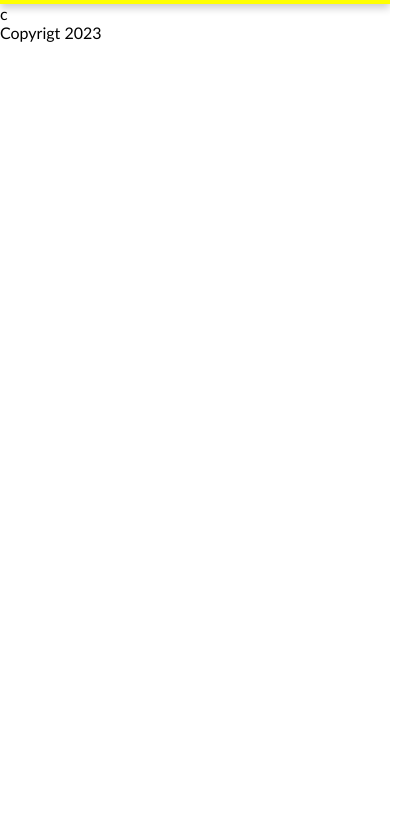
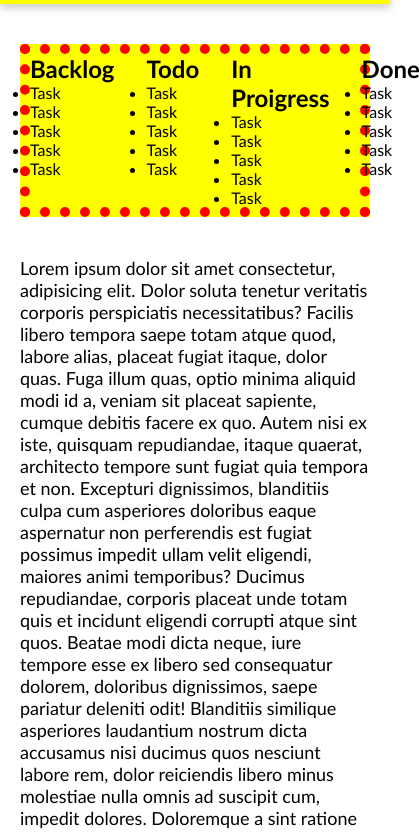
Before and after one commit to AntiusDragon/task-management, a website with bundled scripts: page index.html in a window 390 px wide. Shown: the part 55-887 px from the top of the page, 420 px wide, since content can reach past the window. Before the commit the page ends 844 px from the top, so only its background shows below. Built offline with nearby package versions, Linux system fonts and the light colour scheme.

Commit message:
Todo render

```diff
--- a/CSS/header.css
+++ b/CSS/header.css
@@ -14,3 +14,9 @@
 }
 .main-header > .btn{
 }
+
+@media print {
+    .main-header {
+       display: none;
+    }
+ }
--- a/CSS/main.css
+++ b/CSS/main.css
@@ -8,3 +8,49 @@ body * {
  body {
     font-family: 'Gill Sans', 'Gill Sans MT', Calibri, 'Trebuchet MS', sans-serif;
  }
+
+ .main-content {
+   display: flex;
+   flex-direction: column;
+   align-items: center;
+   gap: 40px;
+   padding: 40px 20px;
+ }
+ .about {
+   display: flex;
+   flex-direction: column;
+   align-items: center;
+   width: 100%;
+ }
+
+ .about > div{
+   width: 800px;
+   font-size: 30px;
+ }
+
+ @media (max-width: 900px) {
+   .about > div{
+      width: 600px;
+      font-size: 25px;
+    }
+ }
+
+ @media (max-width: 700px) {
+   .about > div{
+      width: 400px;
+      font-size: 20px;
+    }
+ }
+ @media (max-width: 500px) {
+   .about > div{
+      width: 100%;
+      font-size: 18px;
+    }
+ }
+
+ @media print {
+   .about {
+      display: grid;
+      grid-template-columns: 1fr 1fr;
+   }
+ }
--- /dev/null
+++ b/CSS/todo.css
@@ -0,0 +1,7 @@
+.todo {
+    display: grid;
+    grid-template-columns: repeat(4, 1fr);
+    gap: 2rem; /*16px*/
+    width: 100%;
+    /* background-color: attr(data-color); */
+}
--- a/index.html
+++ b/index.html
@@ -14,6 +14,7 @@
     <meta name="theme-color" content="#ffffff">
     <link rel="stylesheet" href="./CSS/main.css">
     <link rel="stylesheet" href="./CSS/header.css">
+    <link rel="stylesheet" href="./CSS/todo.css">
     <!-- <link rel="stylesheet" href="./CSS/header-xmas.css"> -->
     <link rel="stylesheet" href="./CSS/font-awesome.min.css">
 </head>
@@ -24,7 +25,10 @@
     </header>
 
     <main class="main-content">
-        c
+        <section id="kanban" data-color="3">TODO</section>
+        <section class="about">
+            <div>Lorem ipsum dolor sit amet consectetur, adipisicing elit. Dolor soluta tenetur veritatis corporis perspiciatis necessitatibus? Facilis libero tempora saepe totam atque quod, labore alias, placeat fugiat itaque, dolor quas. Fuga illum quas, optio minima aliquid modi id a, veniam sit placeat sapiente, cumque debitis facere ex quo. Autem nisi ex iste, quisquam repudiandae, itaque quaerat, architecto tempore sunt fugiat quia tempora et non. Excepturi dignissimos, blanditiis culpa cum asperiores doloribus eaque aspernatur non perferendis est fugiat possimus impedit ullam velit eligendi, maiores animi temporibus? Ducimus repudiandae, corporis placeat unde totam quis et incidunt eligendi corrupti atque sint quos. Beatae modi dicta neque, iure tempore esse ex libero sed consequatur dolorem, doloribus dignissimos, saepe pariatur deleniti odit! Blanditiis similique asperiores laudantium nostrum dicta accusamus nisi ducimus quos nesciunt labore rem, dolor reiciendis libero minus molestiae nulla omnis ad suscipit cum, impedit dolores. Doloremque a sint ratione totam? Magnam error dolorem, nostrum veritatis molestiae delectus maxime illum magni, temporibus vel repudiandae libero ex numquam sunt maiores accusantium. Doloremque architecto deleniti, iusto ipsum cumque omnis laboriosam odio enim sequi velit dolor ut ea sed, natus dolores voluptatibus, voluptas fugiat libero assumenda! Quidem dolores facilis repellat eum provident sunt at. Veritatis sunt quisquam nisi.</div>
+        </section>
     </main>
     <footer class="main-footer">
         Copyrigt 2023
--- /dev/null
+++ b/js/Todo.js
@@ -0,0 +1,50 @@
+export class Todo {
+    constructor(selector, columns) {
+        this.selector = selector;
+        this.columns = columns;
+        this.DOM = null;
+
+        this.init();
+    }
+
+    init() {
+        this.updateDOMelement();
+        if (typeof err === 'string') {
+            return console.error(err);
+        }
+
+        this.render();
+    }
+
+    updateDOMelement() {
+        if (typeof this.selector !== 'string' || this.selector === '') {
+            throw new Error('Netinkamas selektorius');
+        }
+        this.DOM = document.querySelector(this.selector);
+    }
+
+    render() {
+        // console.log('piesiu turini...');
+        console.log(this.columns);
+        let HTML = '';
+
+        for (const  column of this.columns) {
+            HTML += `
+                <div>
+                    <h2>${column}</h2>
+                    <ul>
+                        <li>Task</li>
+                        <li>Task</li>
+                        <li>Task</li>
+                        <li>Task</li>
+                        <li>Task</li>
+                    </ul>
+                </div>`;
+        }
+        this.DOM.classList.add('todo');
+        this.DOM.innerHTML = HTML;
+        this.DOM.style.backgroundColor = 'yellow';
+        this.DOM.style.border = '10px dotted red';
+        // this.DOM.style.gridTemplateColumns = `repeat(${this.columns.length}, 1fr)`;
+    }
+}
--- a/js/main.js
+++ b/js/main.js
@@ -0,0 +1,9 @@
+import { Todo } from "./Todo.js";
+
+const kanban = new Todo(
+    '#kanban',
+    ['Backlog', 'Todo', 'In Proigress', 'Done']
+);
+// const kanban = new Todo(5, ['backlog', 'Todo', 'In Proigress', 'Done']);
+
+console.log(kanban);
```
Also changed, not shown: js/main copy.js (added, +14 -0 lines), js/sum.js (added, +17 -0 lines).
